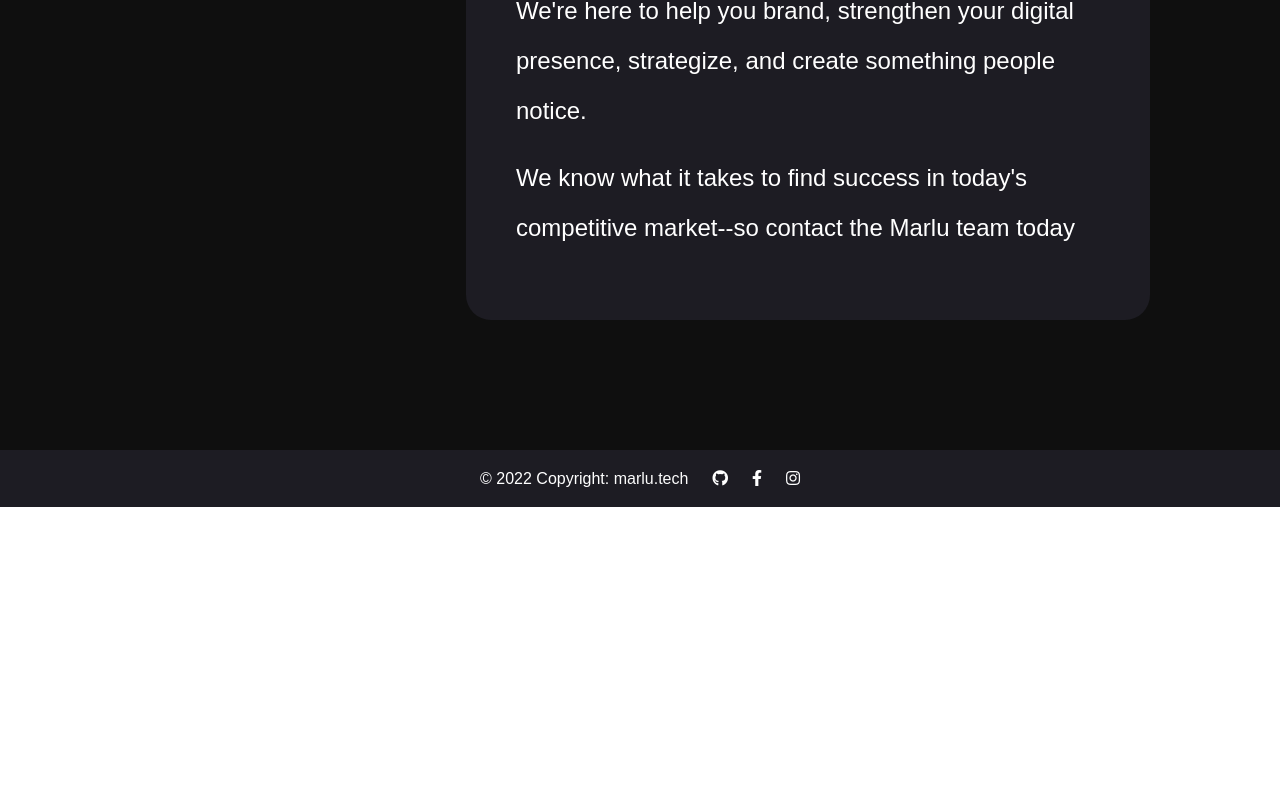
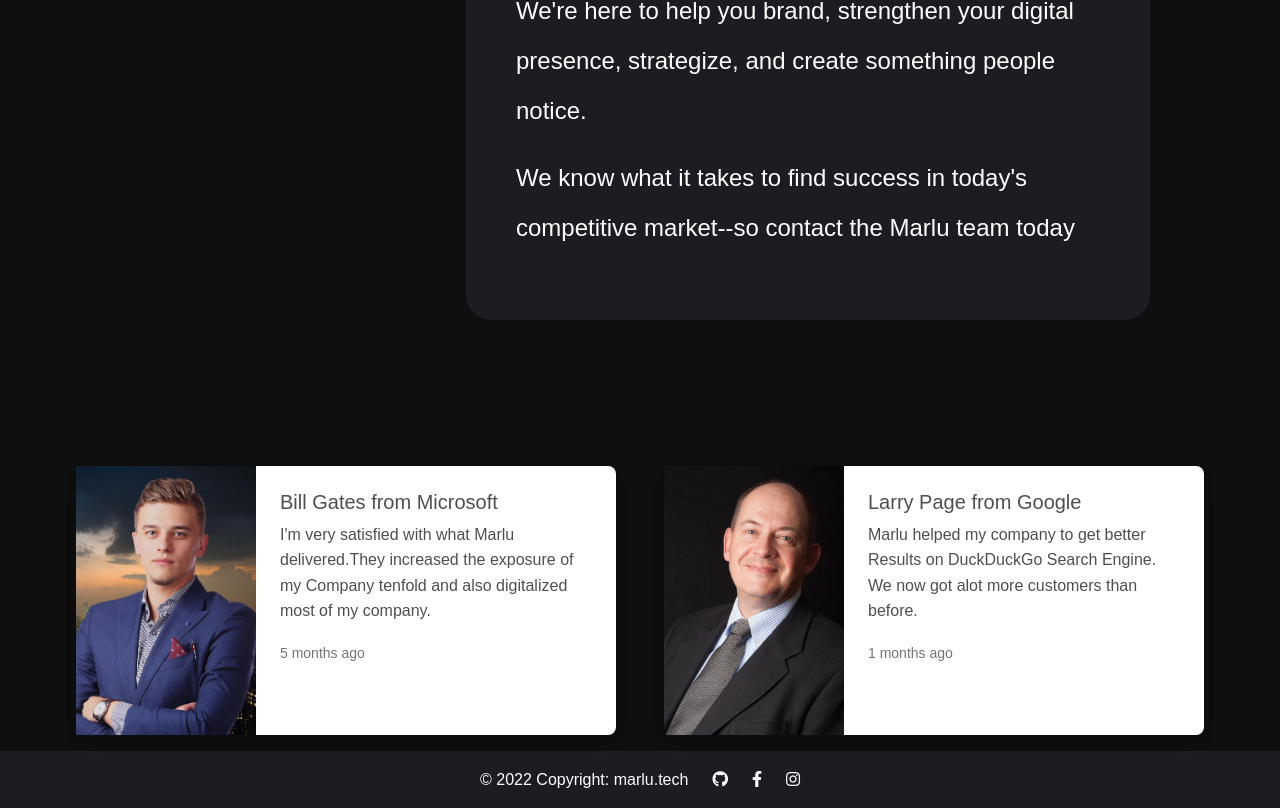
Before and after one commit to kemdev/marlu-digital-solution, a React (Create React App) app: page / in a window 1280 px wide. Shown: the part 5182-5990 px from the top of the page. Before the commit the page ends 5689 px from the top, so only its background shows below. Built offline with nearby package versions, Linux system fonts and the light colour scheme.

Commit message:
created testimonials

```diff
--- a/src/components/LandingPage/LandingPage.jsx
+++ b/src/components/LandingPage/LandingPage.jsx
@@ -14,7 +14,11 @@ import data from "../../data/sections.json";
 
 import Cards from "./LandingPageComponents/Cards";
 
-import Image1 from '../../img/test-1.jpg'
+import Image1 from "../../img/test-1.jpg";
+
+import Image2 from "../../img/thumbnail.jpeg";
+
+import { MDBCard, MDBCardTitle, MDBCardText, MDBCardBody, MDBCardImage, MDBRow, MDBCol } from "mdb-react-ui-kit";
 
 export default function LandingPage() {
   const { defaultBackgroundColor, colorPalette } = useContext(MarluContext);
@@ -60,17 +64,46 @@ export default function LandingPage() {
                       <p style={{ lineHeight: "2.1em" }}>{sect?.c2}</p>
                     </div>
                   </Section>
-
                 </div>
               )
           )
         )}
-{/*
-        <div className="d-flex justify-content-center ">
-          <Cards title="title-1" content="content-1" footer="footer-1" img={Image1}/>
-          <Cards title="title-2" content="content-2" footer="footer-2" img={Image1}/>
-          <Cards title="title-3" content="content-3" footer="footer-3" img={Image1}/>
-        </div> */}
+
+
+        <div className="d-flex justify-content-center">
+          <MDBCard style={{ maxWidth: "540px" }} className="my-3">
+            <MDBRow className="g-0">
+              <MDBCol md="4">
+                <MDBCardImage src={Image1} alt="..." fluid style={{height:"120.1%", objectFit: "cover", objectPosition: "right"}}/>
+              </MDBCol>
+              <MDBCol md="8">
+                <MDBCardBody>
+                  <MDBCardTitle>Bill Gates from Microsoft</MDBCardTitle>
+                  <MDBCardText>I'm very satisfied with what Marlu delivered.They increased the exposure of my Company tenfold and also digitalized most of my company.</MDBCardText>
+                  <MDBCardText>
+                    <small className="text-muted">5 months ago</small>
+                  </MDBCardText>
+                </MDBCardBody>
+              </MDBCol>
+            </MDBRow>
+          </MDBCard>
+          <MDBCard style={{ maxWidth: "540px" }} className="my-3 ms-5">
+            <MDBRow className="g-0">
+              <MDBCol md="4">
+                <MDBCardImage src={Image2} alt="..." fluid style={{height:"100%"}}/>
+              </MDBCol>
+              <MDBCol md="8">
+                <MDBCardBody>
+                  <MDBCardTitle>Larry Page from Google</MDBCardTitle>
+                  <MDBCardText>Marlu helped my company to get better Results on DuckDuckGo Search Engine. We now got alot more customers than before. </MDBCardText>
+                  <MDBCardText>
+                    <small className="text-muted">1 months ago</small>
+                  </MDBCardText>
+                </MDBCardBody>
+              </MDBCol>
+            </MDBRow>
+          </MDBCard>
+        </div>
       </div>
     </motion.div>
   );
```
Also changed, not shown: src/img/thumbnail.jpeg (added).
